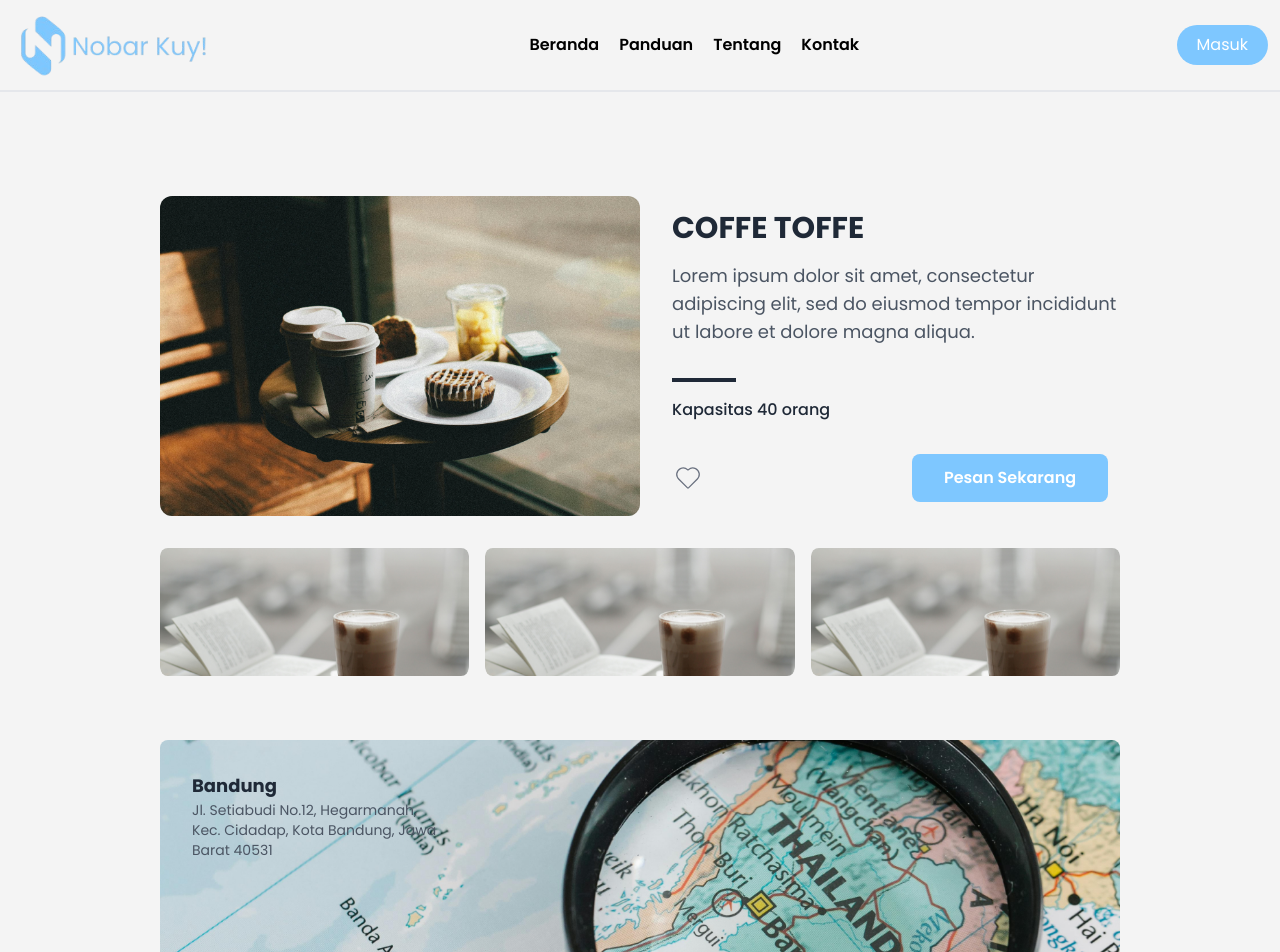
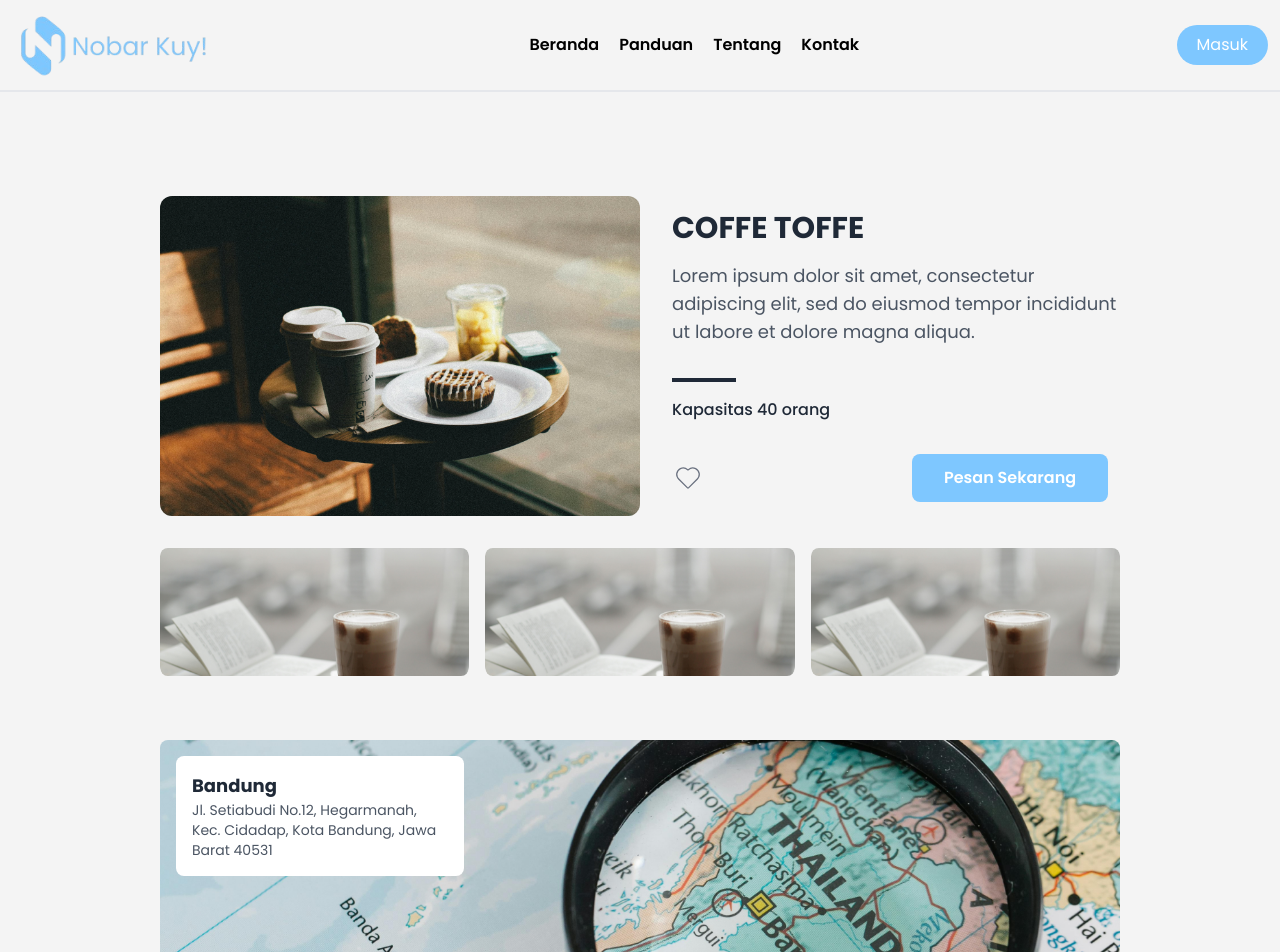
Before and after one commit to KOSATAN7/nkuy-fe, a React (Vite) app: page /detailvenue in a window 1280 px wide. Shown: the top 952 px of the page. Built offline with nearby package versions, Linux system fonts and the light colour scheme.

Commit message:
revisi detailvenue

```diff
--- a/src/pages/DetailVenue/components/DetailVenueCard.tsx
+++ b/src/pages/DetailVenue/components/DetailVenueCard.tsx
@@ -43,7 +43,7 @@ const DetailVenueCard: React.FC<VenueProps> = ({ venue }) => {
         </div>
       </div>
 
-      <div className="grid grid-cols-2 md:grid-cols-3 gap-4 mt-8">
+      <div className="grid grid-cols-2 md:grid-cols-3 gap-4 mt-8 ">
         {venue.images.slice(1).map((image, index) => (
           <img
             key={index}
@@ -60,7 +60,7 @@ const DetailVenueCard: React.FC<VenueProps> = ({ venue }) => {
           alt="Map"
           className="w-full h-full object-cover"
         />
-        <div className="absolute top-4 left-4 rounded-lg p-4 w-72">
+        <div className="absolute top-4 left-4 rounded-lg p-4 w-72 bg-white">
           <h2 className="text-lg font-bold text-gray-800">
             {venue.location.city}
           </h2>
```
